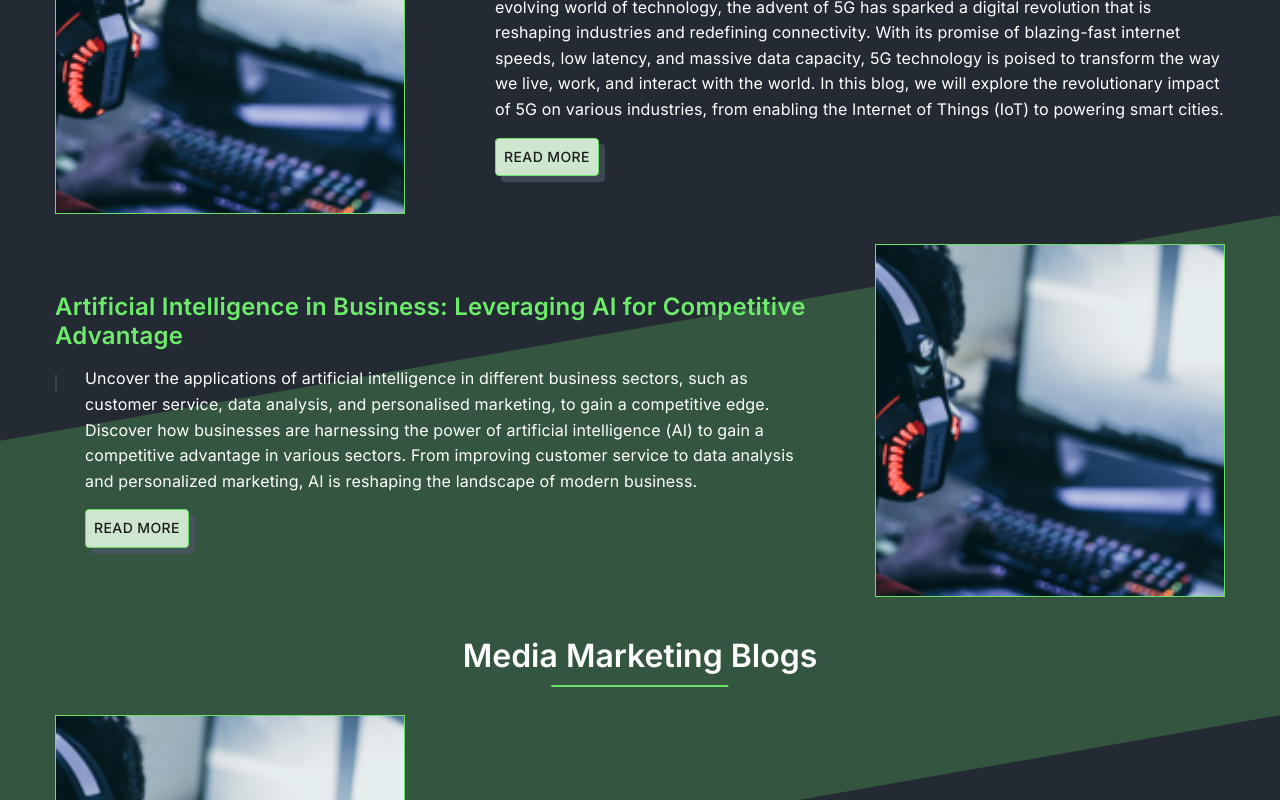
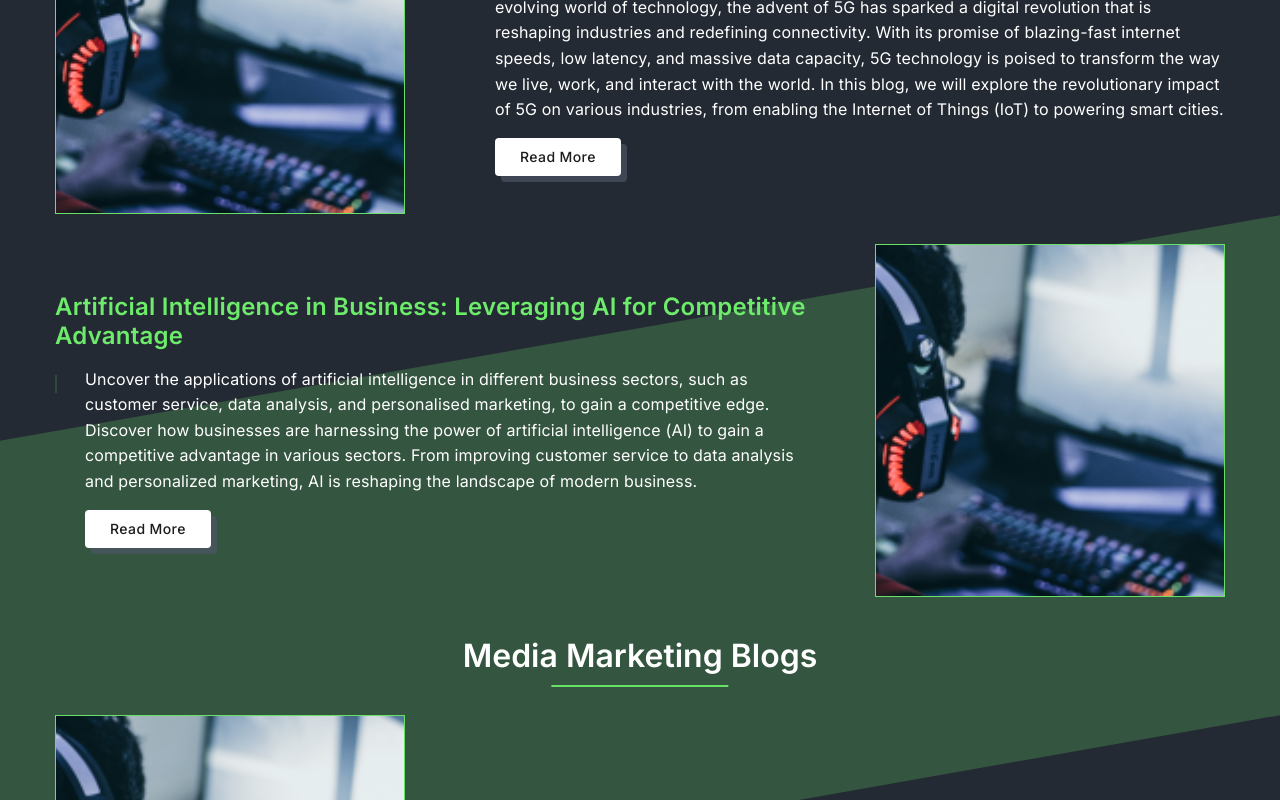
Before and after one commit to davidbaraiya/Irah_Solutions, a React (Vite) app: page /blog in a window 1280 px wide. Shown: the part 1160-1960 px from the top of the page. Built offline with nearby package versions, Linux system fonts and the light colour scheme.

Commit message:
blog btn changed

```diff
--- a/src/components/Blog-card/blog_card.css
+++ b/src/components/Blog-card/blog_card.css
@@ -71,13 +71,18 @@
   opacity: 0;
 }
 
-.readmore-btn {
-  background: #fff !important;
-  padding: 12px 30px;
-  border: none !important;
+.btn.readmore-btn {
+  background-color: #fff !important;
+  padding: 12px 25px !important;
+  border: 0 !important;
   font-family: 'Inter' !important;
-  text-transform: capitalize;
-  box-shadow: 6px 6px #4f5668a6;
+  text-transform: capitalize !important;
+  box-shadow: 6px 6px #4f5668a6 !important;
+  line-height: 1;
+}
+
+.btn.readmore-btn:hover {
+  background-color: var(--theme-color) !important;
 }
 
 h4.blog-title {
```
